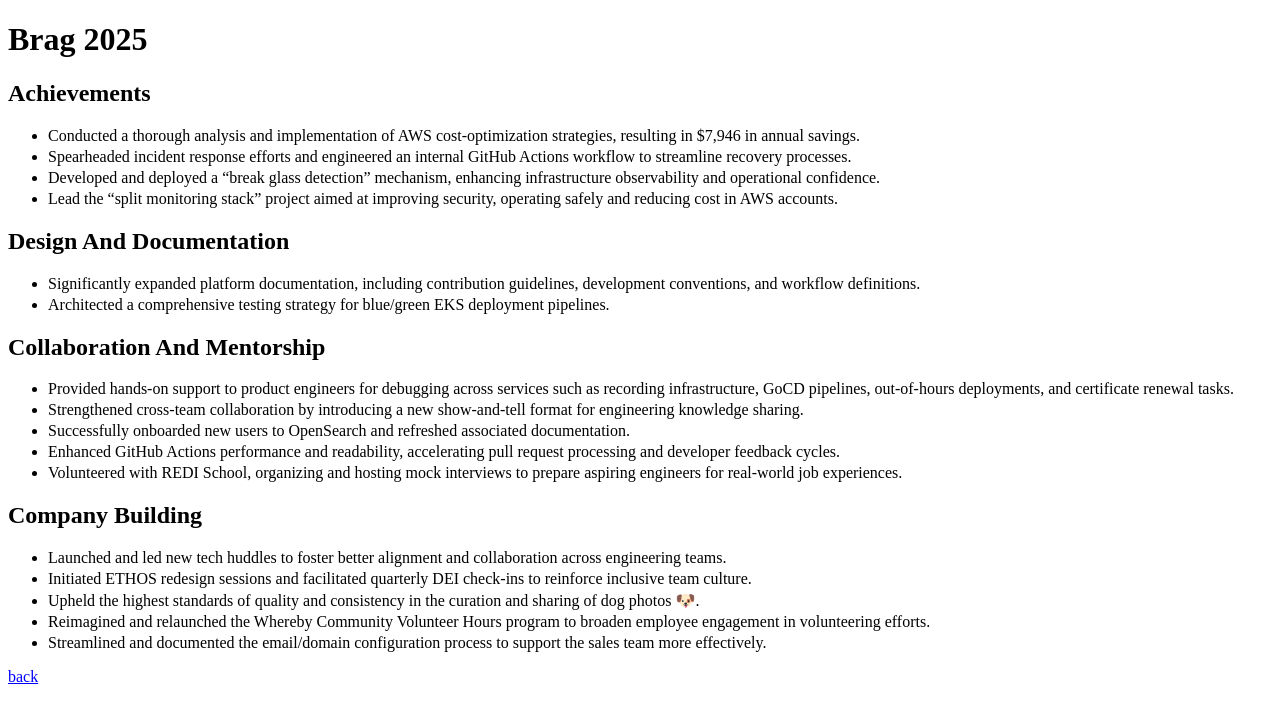
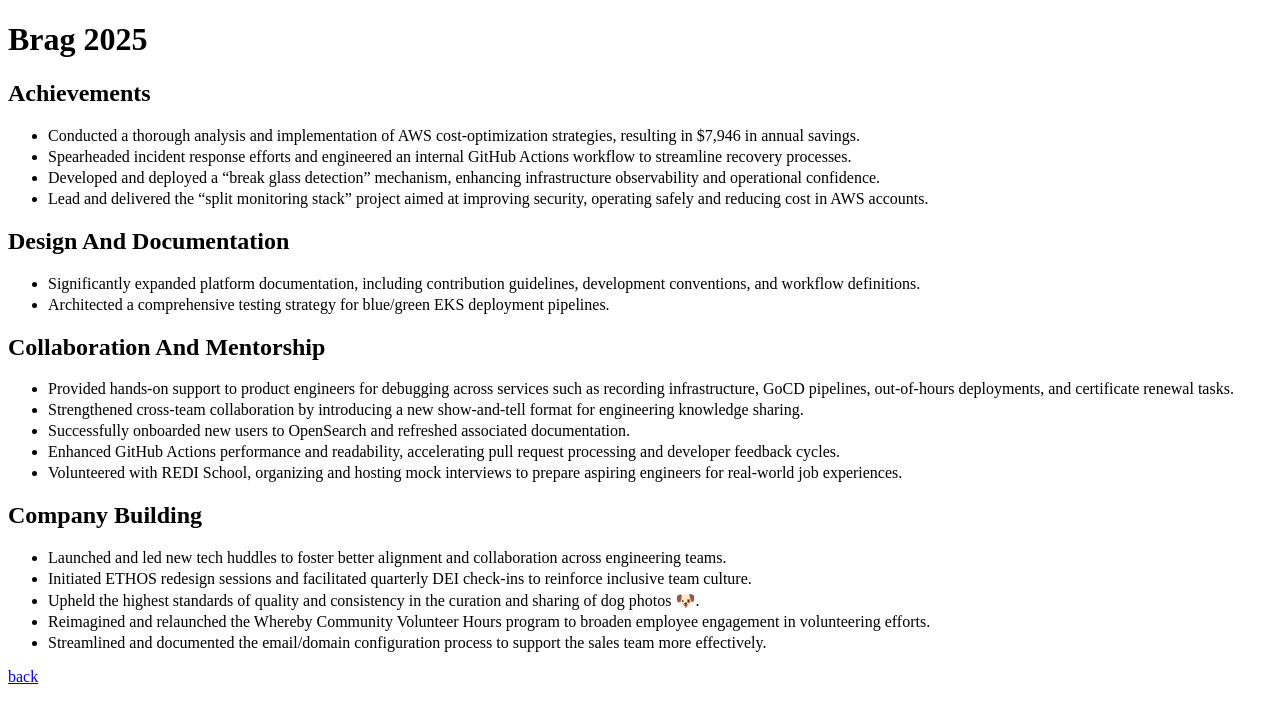
Before and after one commit to jsphwllng/jsphwllng.github.io, a Jekyll site: the page built from brag2025.md, in a window 1280 px wide. Shown: the top 723 px of the page. Built offline with Jekyll 4.4.1, drawn with Linux system fonts in a browser that asks for light colours.

Commit message:
recordering

```diff
--- a/brag2025.md
+++ b/brag2025.md
@@ -8,7 +8,7 @@ layout: default
 - Conducted a thorough analysis and implementation of AWS cost-optimization strategies, resulting in $7,946 in annual savings.
 - Spearheaded incident response efforts and engineered an internal GitHub Actions workflow to streamline recovery processes.
 - Developed and deployed a “break glass detection” mechanism, enhancing infrastructure observability and operational confidence.
-- Lead the "split monitoring stack" project aimed at improving security, operating safely and reducing cost in AWS accounts.
+- Lead and delivered the "split monitoring stack" project aimed at improving security, operating safely and reducing cost in AWS accounts.
 
 ## Design and Documentation
 
```
